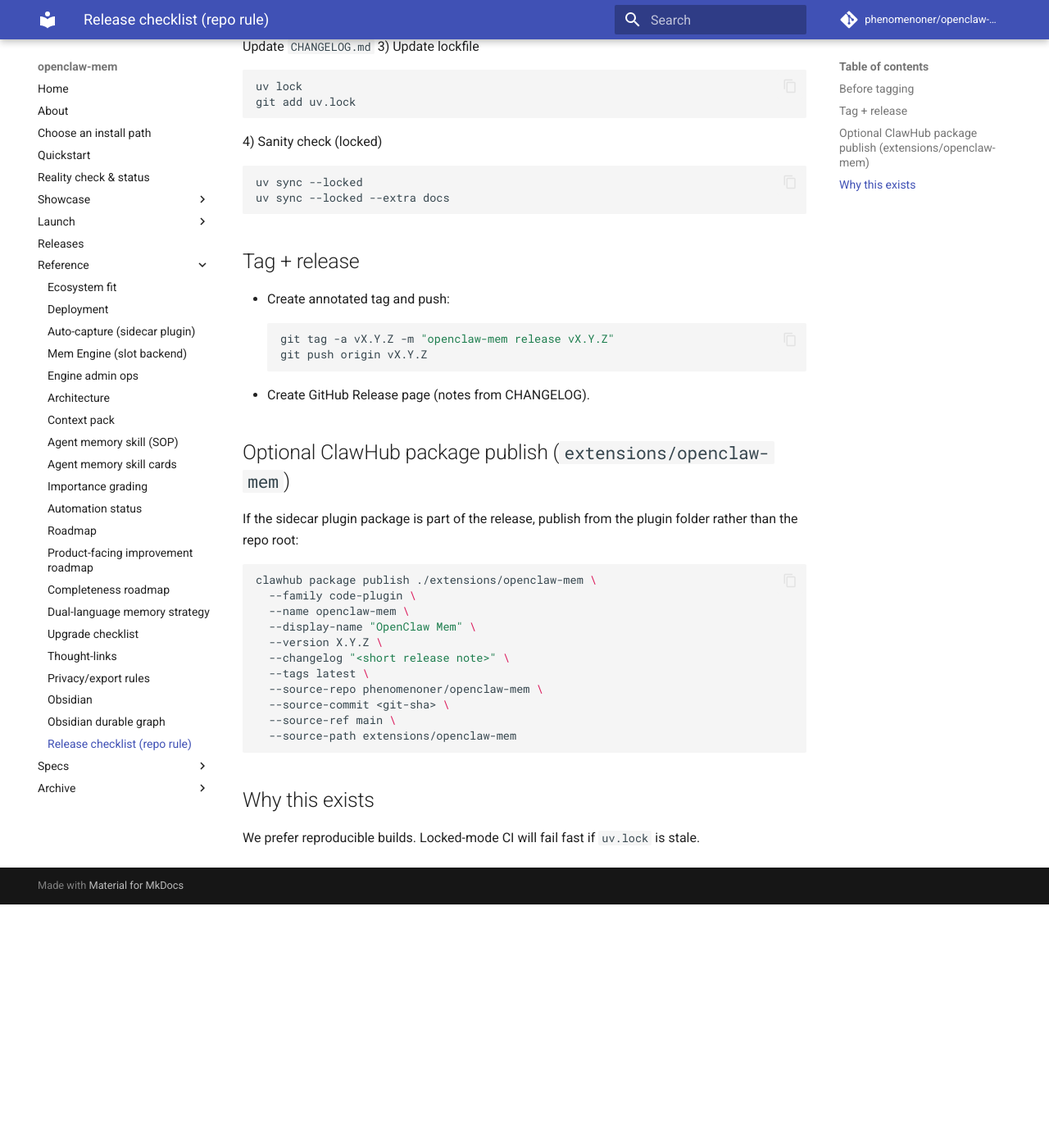
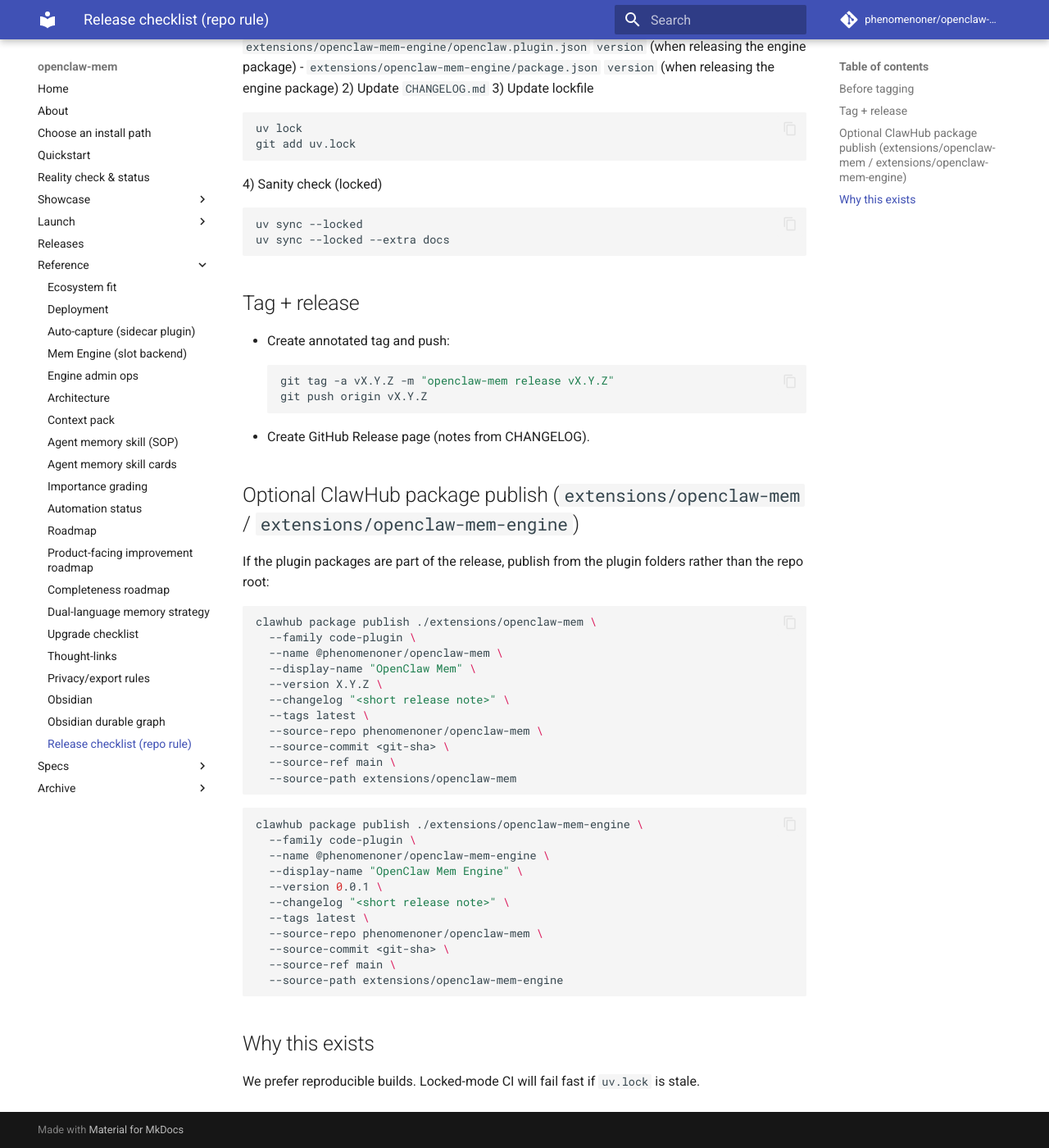
Before and after one commit to phenomenoner/openclaw-mem, an MkDocs documentation site: the page built from docs/release-checklist.md, in a window 1280 px wide and 1400 px high, scrolled down 422 px. Shown: the whole window at 82% size. Built offline with MkDocs 1.6.1 and Material for MkDocs 9.7.7, drawn with Linux system fonts in a browser that asks for light colours; comment, search, counter and statistics services are not loaded; before the commit the page ends 1525 px from its top, so only the background shows below that.

Commit message:
docs(plugin): publish mem-engine package in marketplace

````diff
--- a/docs/release-checklist.md
+++ b/docs/release-checklist.md
@@ -12,6 +12,8 @@
    - `openclaw_mem/__init__.py` `__version__ = ...`
    - `extensions/openclaw-mem/openclaw.plugin.json` `version`
    - `extensions/openclaw-mem/package.json` `version`
+   - `extensions/openclaw-mem-engine/openclaw.plugin.json` `version` (when releasing the engine package)
+   - `extensions/openclaw-mem-engine/package.json` `version` (when releasing the engine package)
 2) Update `CHANGELOG.md`
 3) Update lockfile
    ```bash
@@ -32,13 +34,13 @@
   ```
 - Create GitHub Release page (notes from CHANGELOG).
 
-## Optional ClawHub package publish (`extensions/openclaw-mem`)
-If the sidecar plugin package is part of the release, publish from the plugin folder rather than the repo root:
+## Optional ClawHub package publish (`extensions/openclaw-mem` / `extensions/openclaw-mem-engine`)
+If the plugin packages are part of the release, publish from the plugin folders rather than the repo root:
 
 ```bash
 clawhub package publish ./extensions/openclaw-mem \
   --family code-plugin \
-  --name openclaw-mem \
+  --name @phenomenoner/openclaw-mem \
   --display-name "OpenClaw Mem" \
   --version X.Y.Z \
   --changelog "<short release note>" \
@@ -49,5 +51,19 @@
   --source-path extensions/openclaw-mem
 ```
 
+```bash
+clawhub package publish ./extensions/openclaw-mem-engine \
+  --family code-plugin \
+  --name @phenomenoner/openclaw-mem-engine \
+  --display-name "OpenClaw Mem Engine" \
+  --version 0.0.1 \
+  --changelog "<short release note>" \
+  --tags latest \
+  --source-repo phenomenoner/openclaw-mem \
+  --source-commit <git-sha> \
+  --source-ref main \
+  --source-path extensions/openclaw-mem-engine
+```
+
 ## Why this exists
 We prefer reproducible builds. Locked-mode CI will fail fast if `uv.lock` is stale.
````
Also changed, not shown: extensions/openclaw-mem-engine/README.md (added, +65 -0 lines), extensions/openclaw-mem/README.md (+1 -1 lines), 2 other files.
